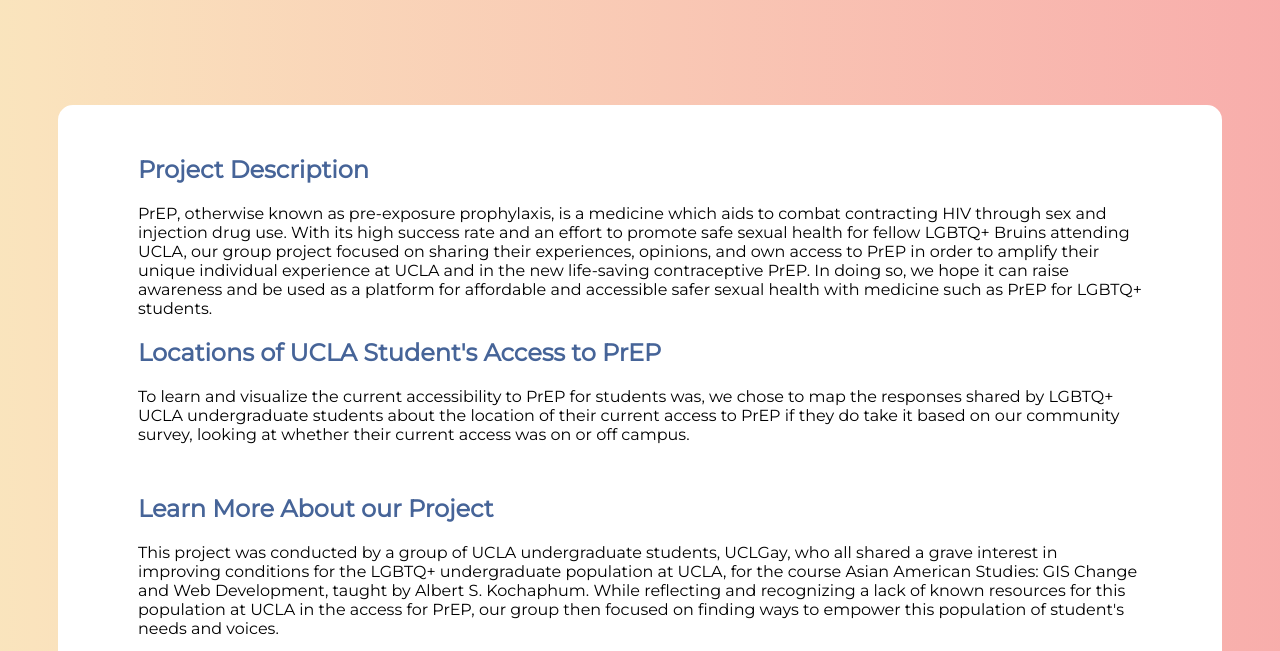
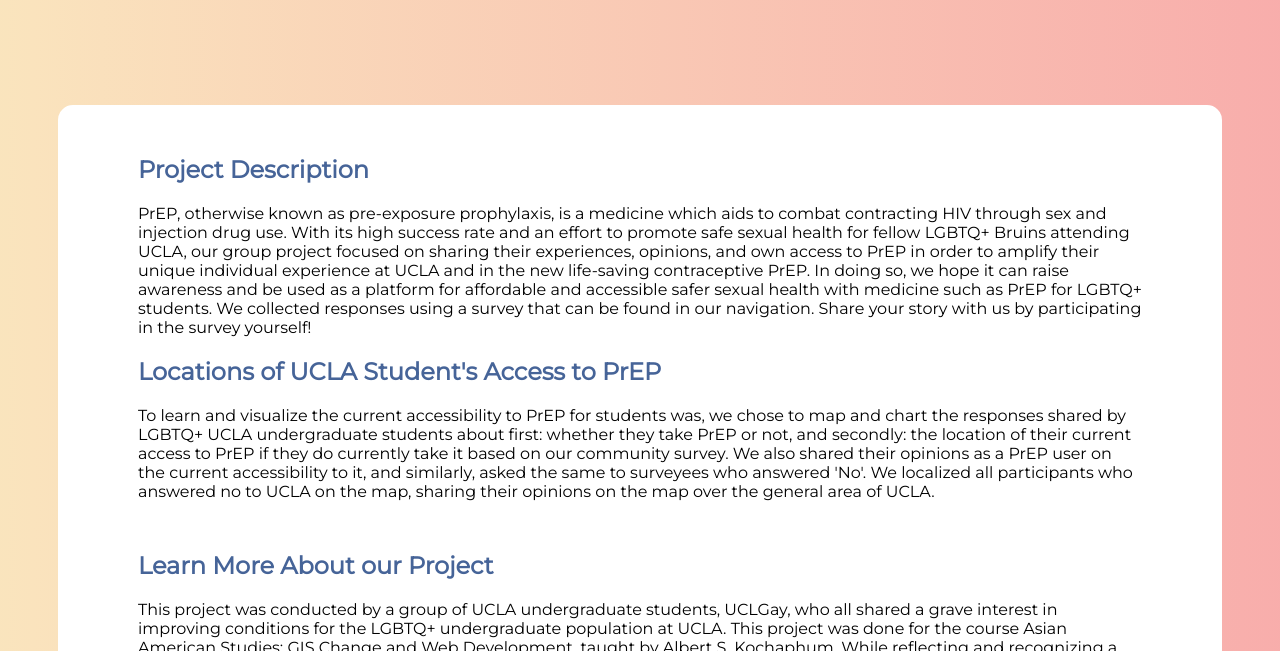
Before and after one commit to shubhgupta2018/uclgay, a plain HTML site: page about.html in a window 1280 px wide. Shown: the part 142-793 px from the top of the page. Drawn offline with nearby package versions, Linux system fonts and the light colour scheme; a web font is replaced by a local one.

Commit message:
about page edits

```diff
--- a/about.html
+++ b/about.html
@@ -46,24 +46,27 @@
             With its high success rate and an effort to  promote safe sexual health for fellow LGBTQ+ Bruins attending UCLA, our group project focused on
             sharing their experiences, opinions, and own access to PrEP in order to amplify their unique individual experience at UCLA and in the new
             life-saving contraceptive PrEP. In doing so, we hope it can raise awareness and be used as a platform for affordable and
-            accessible safer sexual health with medicine such as PrEP for LGBTQ+ students.
+            accessible safer sexual health with medicine such as PrEP for LGBTQ+ students. We collected responses using a survey that can be found in our navigation.
+            Share your story with us by participating in the survey yourself!
         </p>
     </div>
 
     <div class="map-title">
         <h2>Locations of UCLA Student's Access to PrEP</h2>
-        <p>To learn and visualize the current accessibility to PrEP for students was, we chose to map the responses
-            shared by LGBTQ+ UCLA undergraduate students about the location of their current access to PrEP if they do take it
-            based on our community survey, looking at whether their current access was on or off campus.
+        <p>To learn and visualize the current accessibility to PrEP for students was, we chose to map and chart the responses
+            shared by LGBTQ+ UCLA undergraduate students about first: whether they take PrEP or not, and secondly:
+            the location of their current access to PrEP if they do currently take it based on our community survey. We also shared their
+            opinions as a PrEP user on the current accessibility to it, and similarly, asked the same to surveyees who answered 'No'.
+            We localized all participants who answered no to UCLA on the map, sharing their opinions on the map over the general area of UCLA.
         </p>
     </div>
 
     <div class="learn-more">
         <h2>Learn More About our Project</h2>
         <p>This project was conducted by a group of UCLA undergraduate students, UCLGay, who all shared a grave interest
-            in improving conditions for the LGBTQ+ undergraduate population at UCLA, for the course Asian American Studies: GIS Change and Web Development, taught by Albert S. Kochaphum.
+            in improving conditions for the LGBTQ+ undergraduate population at UCLA. This project was done for the course Asian American Studies: GIS Change and Web Development, taught by Albert S. Kochaphum.
             While reflecting and recognizing a lack of known resources for this population at UCLA in the access for PrEP, our group then focused on finding ways to empower this population of student's
-            needs and voices.</p>
+            needs and voices by providing a platform to share this.</p>
 
         <p>We focused on the difficult conversation surrounding PrEP, which is the accessibility of it to people of marginalized communities. In particular, we wanted to look at its accessibility for UCLA undergraduates who identify
             as part of the LGBTQ+ community, comprising itself of multiple intersectionalities between race, gender identity, and sexual orientation that affect PrEP's accessibility to these populations. We applied GIS mapping to visualize
@@ -77,7 +80,7 @@
         <p>For more, read our project's proposal by clicking the button below!
             </p>
             <div class="button">
-                <a href="https://docs.google.com/document/d/e/2PACX-1vSVFPL0D96GQ7ulYsvNbDGHNt3I0rLcpiO1uDk_4MhBzWWz7V6ytvf4gKjOyelE2LjreAMJE5HknYdD/pub" target="_blank">Survey</a>
+                <a href="https://docs.google.com/document/d/e/2PACX-1vSVFPL0D96GQ7ulYsvNbDGHNt3I0rLcpiO1uDk_4MhBzWWz7V6ytvf4gKjOyelE2LjreAMJE5HknYdD/pub" target="_blank">Memo</a>
              </div>
          </div>
     </div>
```
Also changed, not shown: 1 other file.
